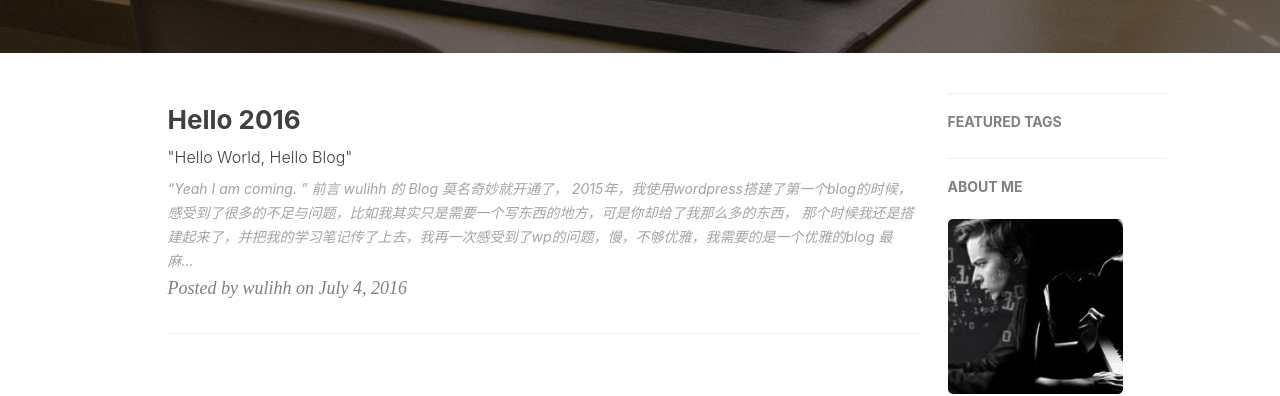
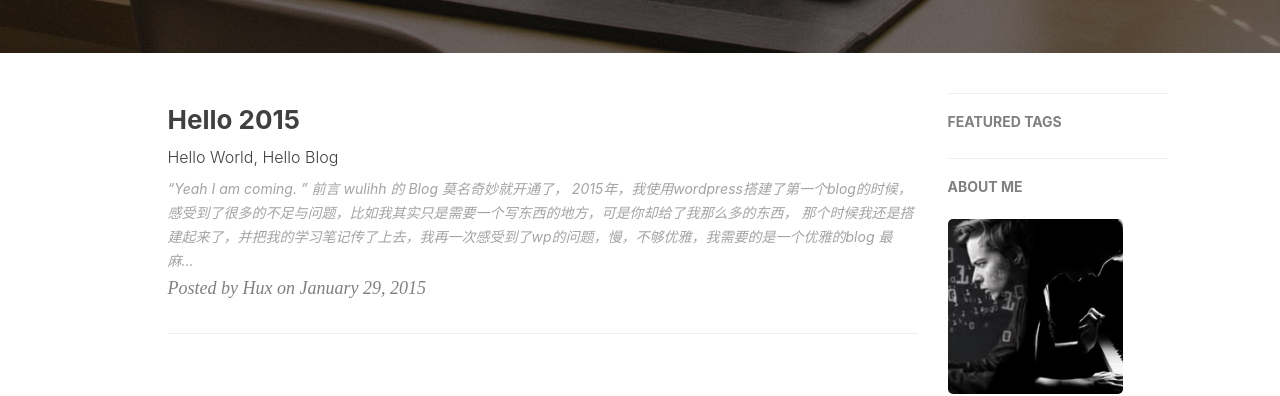
Before and after one commit to aa4933/aa4933.github.io, a Jekyll site: the page built from index.html, in a window 1280 px wide. Shown: the part 365-761 px from the top of the page. Built offline with Jekyll 4.4.1, drawn with Linux system fonts in a browser that asks for light colours; the list of posts is cut into pages by our own code; comment, search, counter and statistics services are not loaded.

Commit message:
文章测试

```diff
--- a/_posts/2016-07-04-hello-myblog.markdown
+++ b/_posts/2016-07-04-hello-myblog.markdown
@@ -1,15 +1,13 @@
 ---
 layout:     post
-title:      "Hello 2016"
-subtitle:   " \"Hello World, Hello Blog\""
-date:       2016-07-04 07:00:00
-author:     "wulihh"
-header-img: "img/post_img/2016_07_04.jpeg"
-catalog: true
+title:      "Hello 2015"
+subtitle:   "Hello World, Hello Blog"
+date:       2015-01-29 12:00:00
+author:     "Hux"
+header-img: "img/post-bg-2015.jpg"
 tags:
-    - 生活
+    - Life
 ---
-
 > “Yeah I am coming. ”
 
 
```
